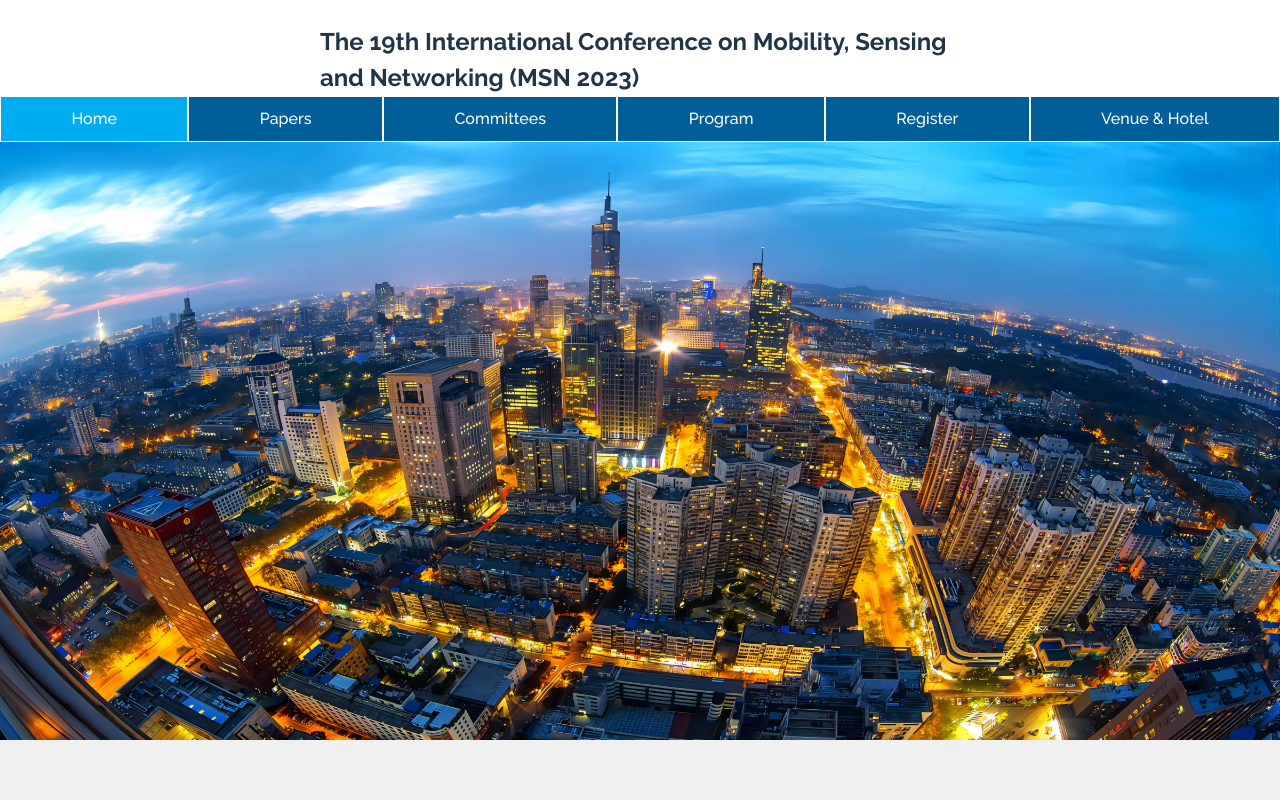
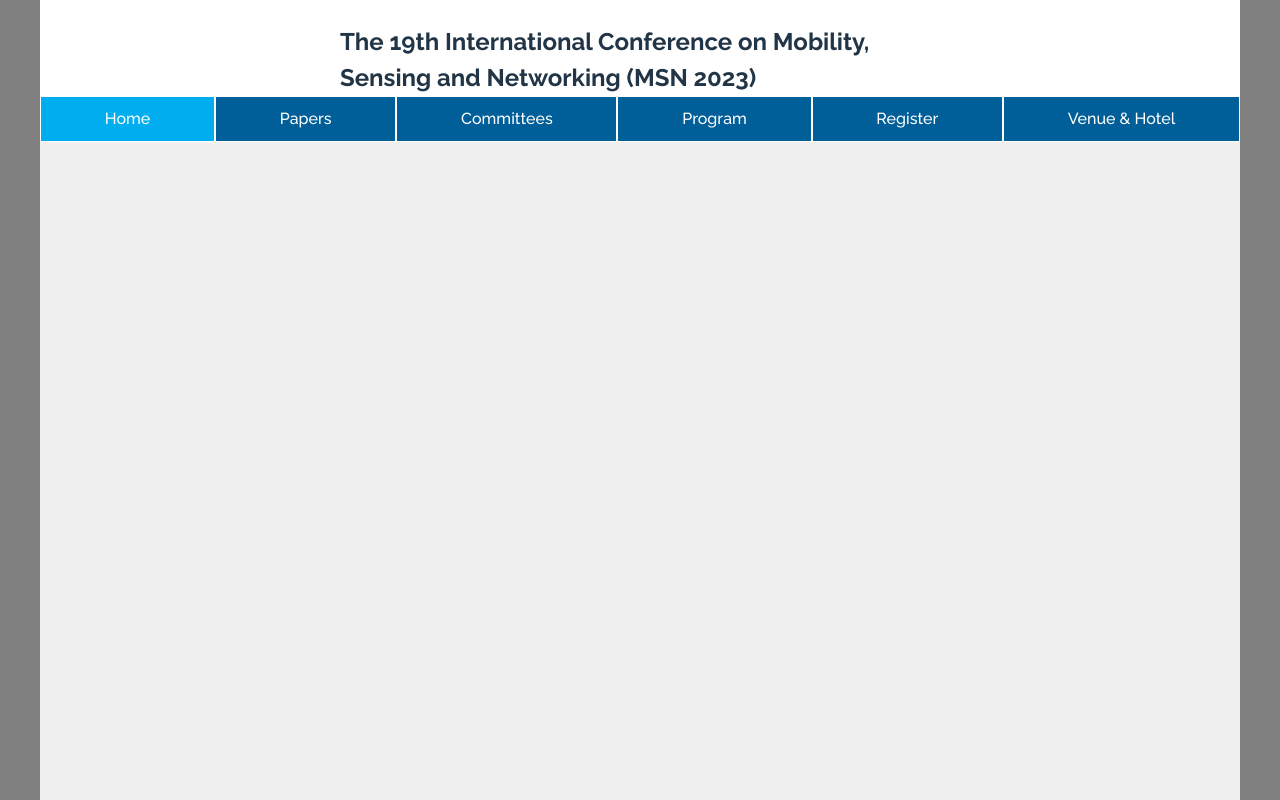
Before and after one commit to li1553770945/cbd-fe, a Vue app: page /2024/home in a window 1280 px wide. Built offline with nearby package versions, Linux system fonts and the light colour scheme.

Commit message:
feat(main):引入md文件解析

```diff
--- a/package.json
+++ b/package.json
@@ -21,6 +21,7 @@
     "@vitejs/plugin-vue": "^5.0.4",
     "typescript": "^5.2.2",
     "vite": "^5.2.0",
+    "vite-plugin-md": "^0.21.5",
     "vue-tsc": "^2.0.6"
   }
 }
--- /dev/null
+++ b/src/assets/2024/pages/home.md
@@ -0,0 +1,5 @@
+# My Page
+There I was, there I was ... in the jungle. Then I started hearing this ticking sound and I realized it was some sort of?
+
+
+I looked a bit closer and realized I could **press** this counter and it would change! What is this magic?
--- a/src/pages/Home.vue
+++ b/src/pages/Home.vue
@@ -1,21 +1,17 @@
-<template>
-    <div class="demo-image">
-      <el-image class="banner" :src="bannerUrl"/>
-  </div>
-</template>
+<script setup>
+import { ref, defineAsyncComponent, onMounted } from 'vue';
+import { useYearStore } from '../stores/useYearStore';
 
-<script setup>
-import { computed } from 'vue';
-import { useYearStore } from '@/stores/useYearStore';
 const yearStore = useYearStore();
-const bannerUrl = computed(() => {
-  return new URL(`../assets/${yearStore.currentYear}/images/banner.jpg`, import.meta.url).href;
+const DynamicMarkdownComponent = ref(null);
+
+onMounted(() => {
+    DynamicMarkdownComponent.value = defineAsyncComponent(() =>
+        import(`../assets/${yearStore.currentYear}/pages/home.md`)
+    );
 });
-
 </script>
 
-<style scoped>
-.banner {
-  width: 100%;
-}
-</style>
+<template>
+  <component :is="DynamicMarkdownComponent"></component>
+</template>
--- a/vite-env.d.ts
+++ /dev/null
@@ -1,5 +0,0 @@
-declare module '*.vue' {
-    import { ComponentOptions } from 'vue'
-    const componentOptions: ComponentOptions
-    export default componentOptions
-  }
--- a/vite.config.ts
+++ b/vite.config.ts
@@ -4,11 +4,17 @@ import { resolve } from "path";
 import AutoImport from 'unplugin-auto-import/vite'
 import Components from 'unplugin-vue-components/vite'
 import { ElementPlusResolver } from 'unplugin-vue-components/resolvers'
+import Vue from '@vitejs/plugin-vue'
+import Markdown from 'vite-plugin-md'
+
 
 // https://vitejs.dev/config/
 export default defineConfig({
   plugins: [
-    vue(),
+    Vue({
+      include: [/\.vue$/, /\.md$/], // <--
+    }),
+    Markdown(),
     AutoImport({
       resolvers: [ElementPlusResolver()],
     }),
```
Also changed, not shown: shims.d.ts (added, +11 -0 lines), 2 other files (tests, documents, lock files or other folders).
